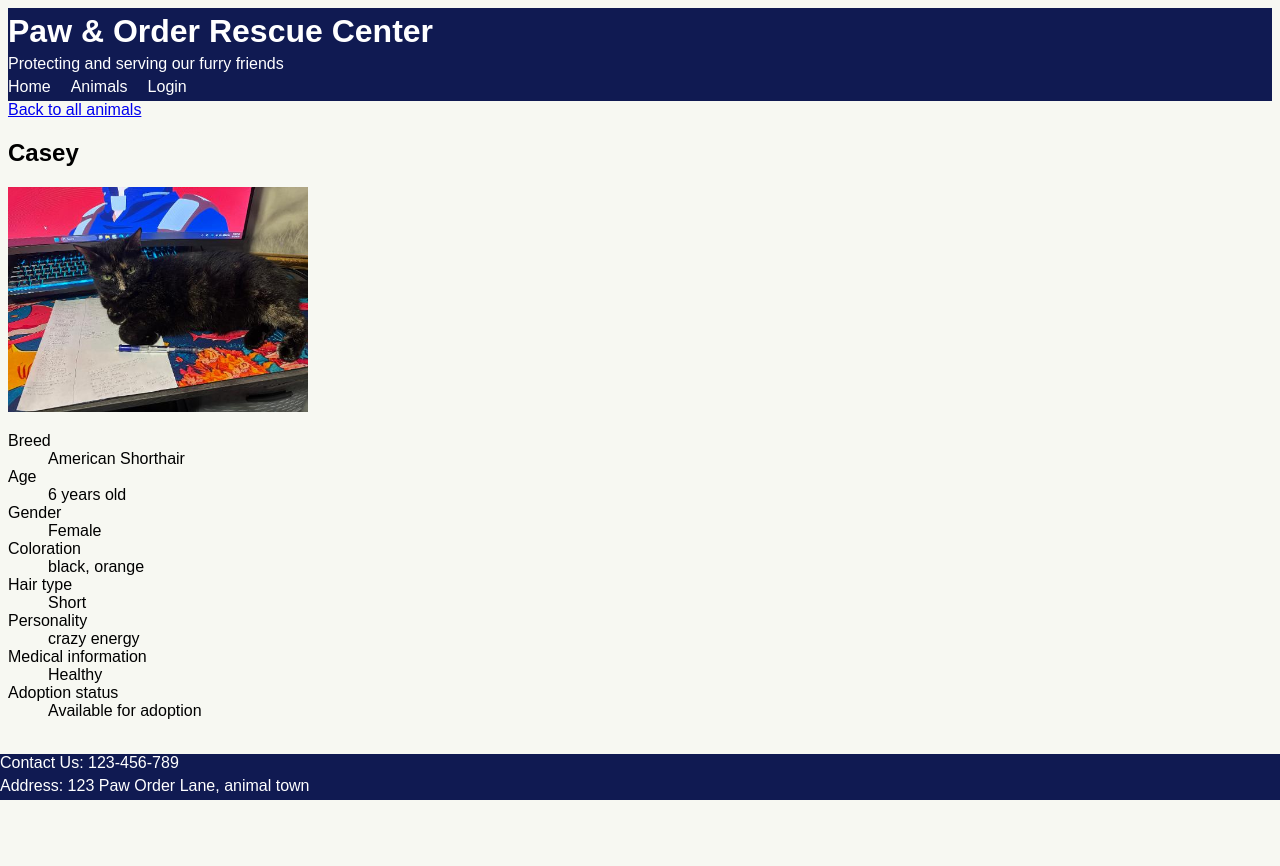
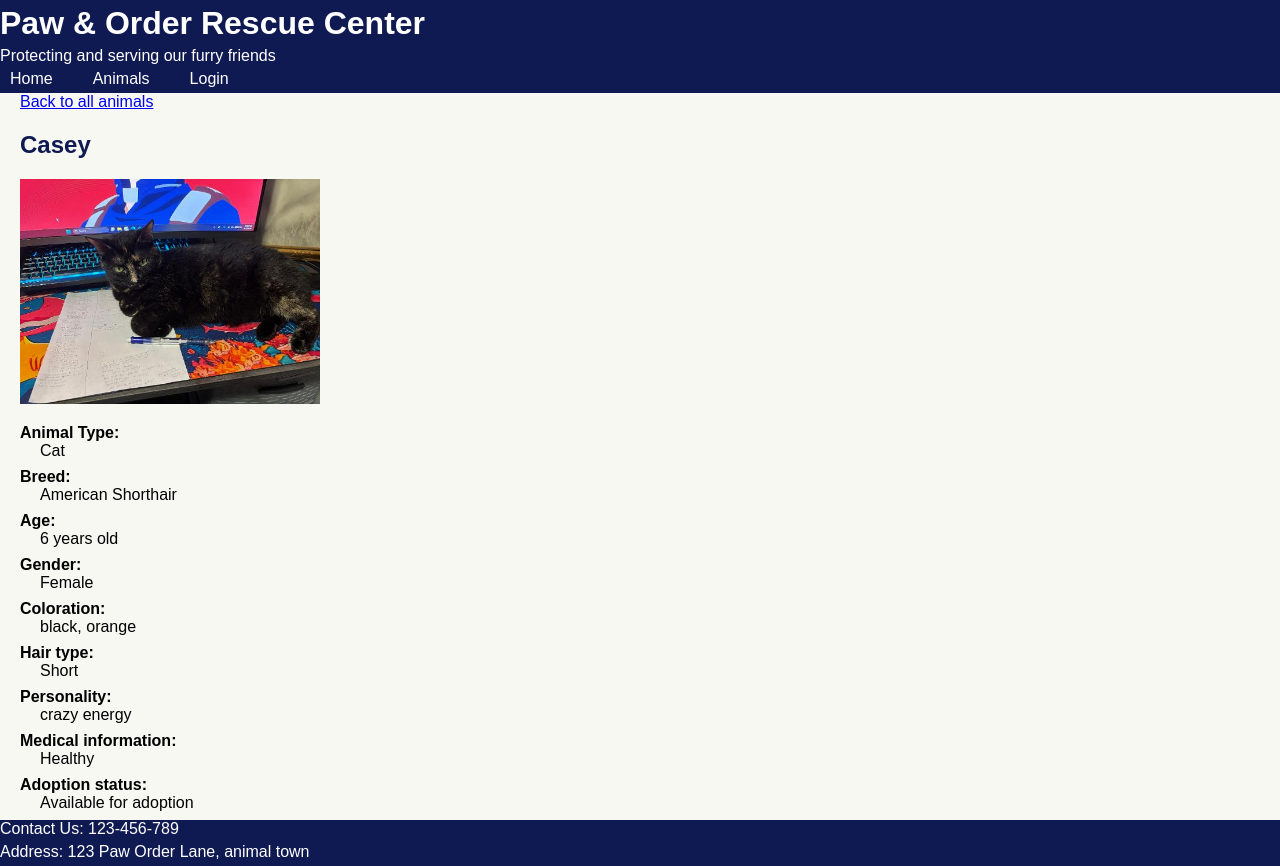
Before and after one commit to Tmonstah/animal-shelter-management-system, a Django app: page /animals/1/ in a window 1280 px wide. Before the commit the page ends 800 px from the top, so only its background shows below. Run offline with Django 5.2, Linux system fonts and the light colour scheme; data comes from the database, SQL or seed files in the repository.

Commit message:
added animal type to model and filter, fixed footer bug

```diff
--- a/animal/views.py
+++ b/animal/views.py
@@ -15,6 +15,8 @@ def animal_list(request):
             available_animals = available_animals.filter(
                 name__icontains=filters["name"]
             )
+        if filters["animal_type"]:
+            available_animals = available_animals.filter(animal_type=filters["animal_type"])
         if filters["breed"]:
             available_animals = available_animals.filter(breed=filters["breed"])
         if filters["gender"]:
--- a/static/css/style.css
+++ b/static/css/style.css
@@ -4,7 +4,7 @@
     background-color: rgb(16, 26, 82);
     display: flex;
     flex-direction: column;
-    padding: none;
+    padding: 0;
     color: rgb(255, 255, 255);
     margin: 0;
     font-family: Arial;
@@ -27,7 +27,7 @@
 .nav_bar ul li a{
     color:  rgb(255, 255, 255);
     text-align: center;
-    padding: 10px 10 px;
+    padding: 10px 10px;
     text-decoration: None;
 }
 .nav_bar ul li a:hover {
@@ -37,11 +37,17 @@
 /* Main body style for every page */
 .main {
     font-family: Arial;
-    color: rgb(0, 0, 0);
+    color: rgb(16, 26, 82);
+    flex: 1;
+    margin-left: 20px;
 }
 
 body {
+    margin: 0;
+    min-height: 100vh;
     background-color: rgb(247, 248, 242);
+    display: flex;
+    flex-direction: column;
 }
 h1 {
     margin-top: 5px;
@@ -52,11 +58,31 @@ p {
     margin-bottom: 5px;
 }
 
+dl {
+    padding: 0.5;
+}
+dt {
+    clear: left;
+    text-align: left;
+    font-weight: bold;
+    color: rgb(0, 0, 0);
+}
+dt::after {
+    content: ":";
+}
+dd {
+    float: left;
+    text-align: left;
+    margin-left: 20px;
+    padding: 0 0 0.5em 0;
+    color: rgb(0, 0, 0);
+}
+
 footer{
-    position: fixed;
     left: 0;
     bottom: 0;
     text-align: left;
+    position: static;
     background-color: rgb(16, 26, 82);
     display: flex;
     flex-direction: column;
--- a/templates/shelter_project/animal_detail.html
+++ b/templates/shelter_project/animal_detail.html
@@ -10,6 +10,9 @@
         {% endif %}
 
         <dl>
+            <dt>Animal Type</dt>
+            <dd>{{ animal.animal_type }}</dd>
+
             <dt>Breed</dt>
             <dd>{{ animal.breed }}</dd>
 
--- a/templates/shelter_project/base.html
+++ b/templates/shelter_project/base.html
@@ -6,6 +6,7 @@
 {% load static %}
 
 <!DOCTYPE html>
+<html>
 <head>
     <meta charset="UTF-8">
     <title>Paw and Order Rescue Center</title>
```
Also changed, not shown: animal/forms.py (+10 -0 lines), README.md, animal/migrations/0006_animal_animal_type_alter_animal_image.py (added).
